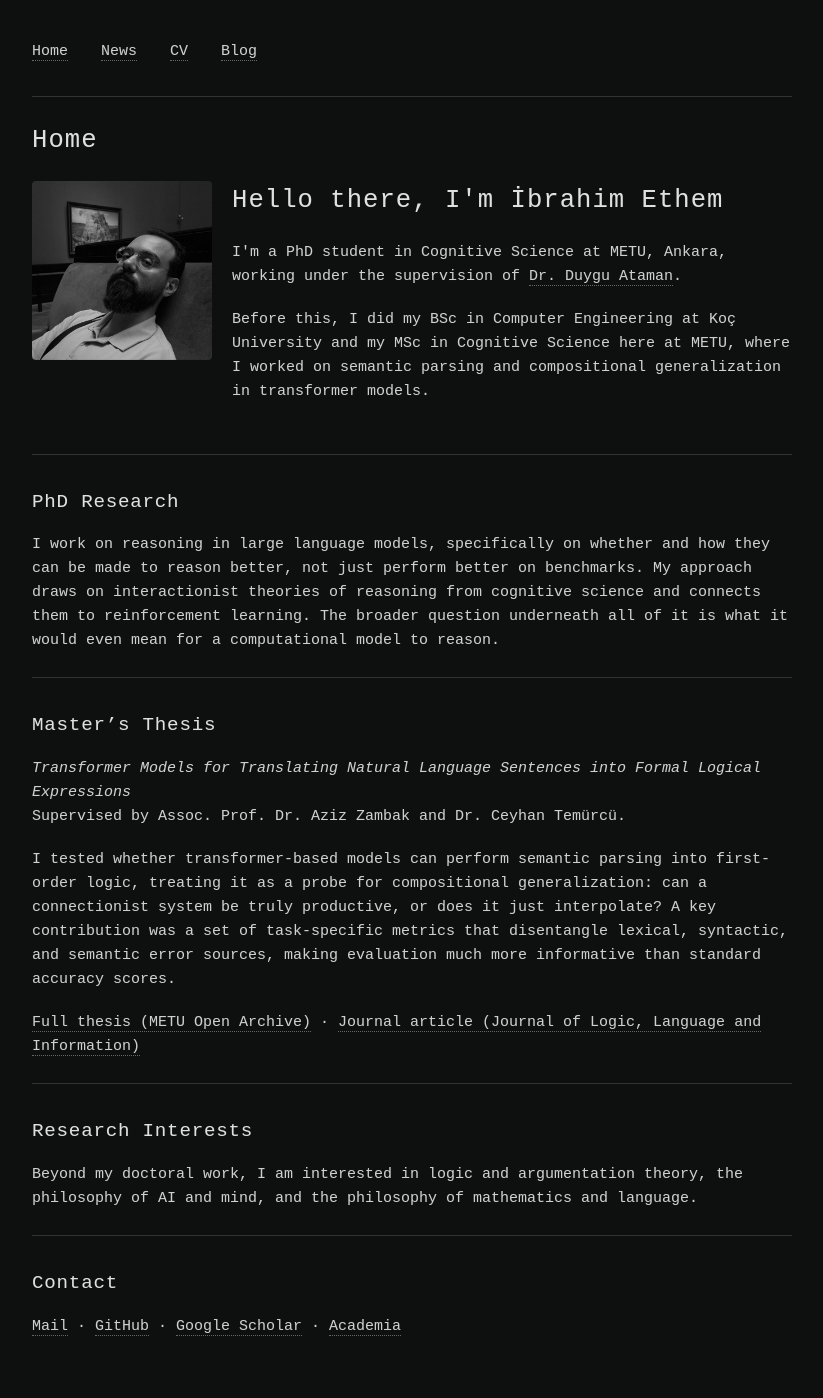
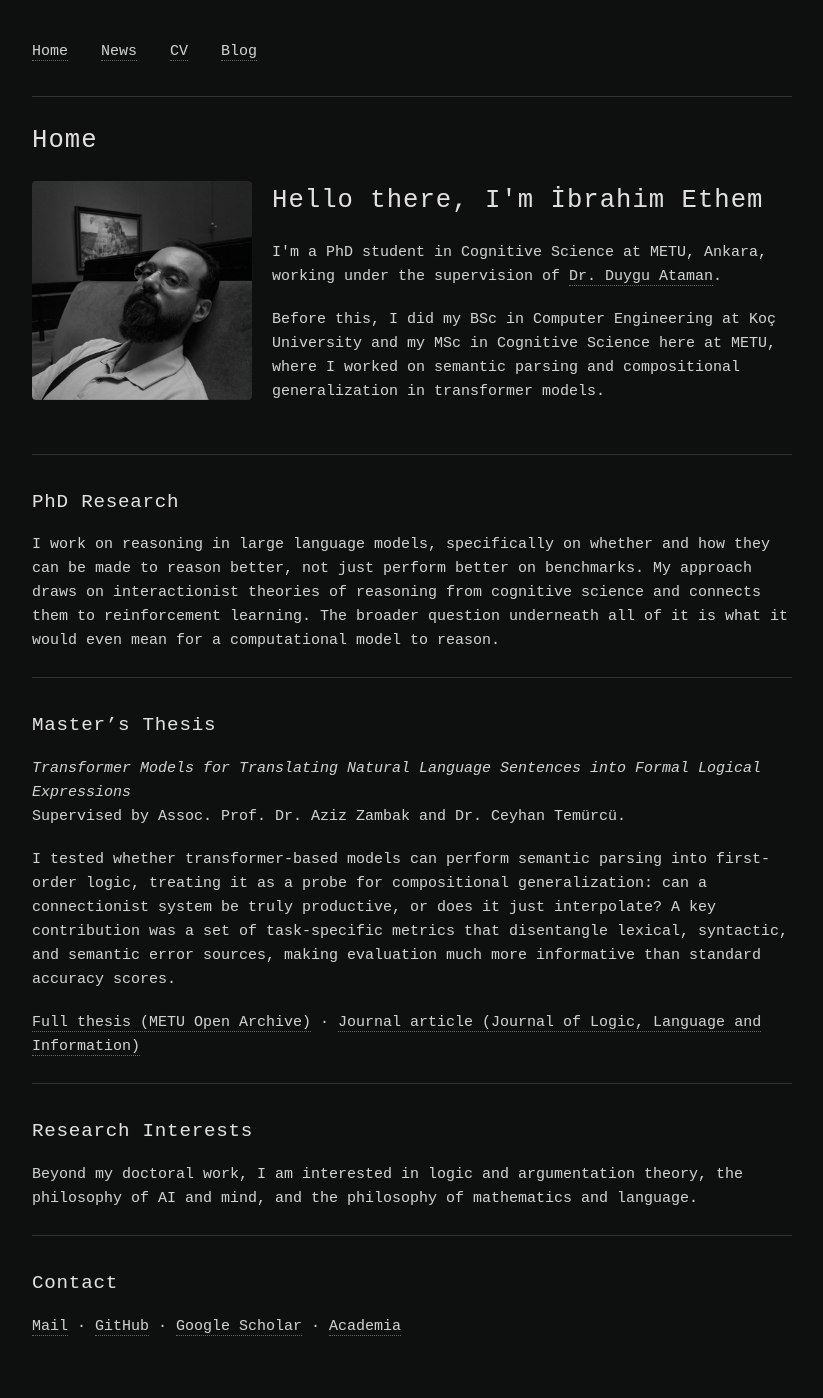
Before and after one commit to ieddeveci/ieddeveci.github.io, a Jekyll site: the page built from index.md, in a window 1280 px wide. Shown: the whole page, without its empty margins (228-1051 px from the left). Built offline with Jekyll 4.4.1, drawn with Linux system fonts in a browser that asks for light colours.

Commit message:
Increase profile image width to 220px
Updated profile image size in index.md

```diff
--- a/index.md
+++ b/index.md
@@ -3,7 +3,7 @@ layout: page
 title: Home
 ---
 <div style="display: flex; align-items: flex-start; gap: 20px; margin-bottom: 30px;">
-  <img src="/assets/img/profile.jpg" alt="İbrahim Ethem Deveci" style="width: 180px; border-radius: 4px; flex-shrink: 0; filter: grayscale(100%);">
+  <img src="/assets/img/profile.jpg" alt="İbrahim Ethem Deveci" style="width: 220px; border-radius: 4px; flex-shrink: 0; filter: grayscale(100%);">
   <div>
     <h1 style="margin-top: 0;">Hello there, I'm İbrahim Ethem</h1>
     <p>I'm a PhD student in Cognitive Science at METU, Ankara, working under the supervision of
```
